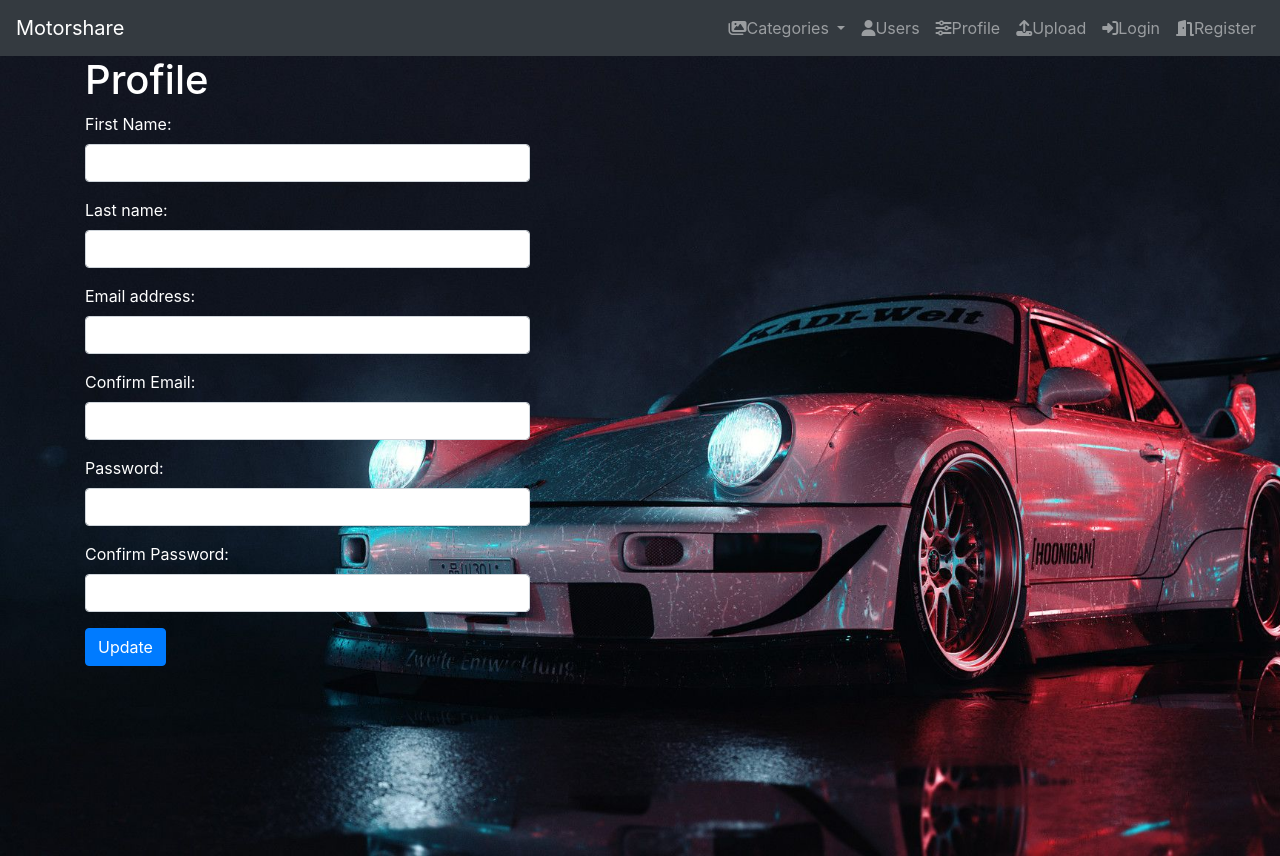
After one commit to Rcox11/MotorShare, a Flask app: page /profile in a window 1280 px wide. The commit adds this page. Run offline with Flask 2, Linux system fonts and the light colour scheme; some libraries are stand-ins or nearby versions.

Commit message:
Fixed a few things and made it look good

```diff
--- a/app/__init__.py
+++ b/app/__init__.py
@@ -1,5 +1,5 @@
 import os
-from flask import Flask, session
+from flask import Flask, session, render_template
 
 SITE_ROOT = os.path.realpath(os.path.dirname(__file__))
 UPLOAD_FOLDER = 'static/uploads'
@@ -8,6 +8,7 @@ def create_app(test_config=None):
     # create and configure the app
     app = Flask(__name__)
     app.secret_key = 'SECRET_KEY'
+    app.config['SEND_FILE_MAX_AGE_DEFAULT'] = 0
 
     @app.before_request
     def before_request_func():
@@ -23,6 +24,19 @@ def create_app(test_config=None):
         }
         return dict(user=user)
 
+    @app.after_request
+    def after_request_func(response):
+        app.logger.info('################SESSIONINFO#######################')
+        app.logger.info(session)
+        #OPTIONAL - enable to clear flash
+        #session.pop('_flashes', None)
+        return response
+
+    @app.errorhandler(404)
+    def page_not_found(e):
+        # note that we set the 404 status explicitly
+        return render_template('404.html'), 404
+
     router(app)
     return app
 
--- a/app/controllers/Account.py
+++ b/app/controllers/Account.py
@@ -4,7 +4,7 @@ from app.models.Account import Account
 
 bp = Blueprint('account', __name__, url_prefix='', static_folder='../static')
 
-@bp.route('/register', methods=('GET', 'POST'))
+@bp.route('/register', methods=['GET', 'POST'])
 def register():
     """
     Registration controller.
@@ -26,7 +26,7 @@ def register():
             # Registration error to be flashed
             error = err
         if error:
-            flash(error)
+            flash(str(error))
         else:
             # Registration successful so redirect
             flash("Please login to get started!")
@@ -34,7 +34,7 @@ def register():
 
     return render_template('account/register.html')
 
-@bp.route('/login', methods=('GET', 'POST'))
+@bp.route('/login', methods=['GET', 'POST'])
 def login():
 
     if request.method == 'POST':
@@ -45,14 +45,14 @@ def login():
         except Exception as err:
             error = err
         if error:
-            flash(error)
+            flash(str(error))
         else:
             flash("Welcome back!")
             return redirect(url_for('account.profile'))
 
     return render_template('account/login.html')
 
-@bp.route('/profile', methods=('GET', 'POST'))
+@bp.route('/profile', methods=['GET', 'POST'])
 def profile():
 
     if request.method == 'POST':
@@ -64,7 +64,7 @@ def profile():
         except Exception as err:
             error = err
         if error:
-            flash(error)
+            flash(str(error))
 
     return render_template('account/profile.html')
 
--- a/app/controllers/Home.py
+++ b/app/controllers/Home.py
@@ -6,8 +6,8 @@ bp = Blueprint('home', __name__, url_prefix='', static_folder='../static')
 # Load the index page
 @bp.route('/')
 def index():
+    return render_template('home.html')
 
-    return render_template('home.html')
 
 @bp.errorhandler(404)
 def error404(e):
--- a/app/models/Account.py
+++ b/app/models/Account.py
@@ -44,7 +44,7 @@ class Account():
             try:
                 user_data = {
                     "localId": "",
-                    "email": email,
+                    "email": "test@test.com",
                     "first_name": "",
                     "last_name": "",
                     "avatar": ""
@@ -113,7 +113,7 @@ class Account():
                 except Exception as err:
                     error = err
             if error:
-                flash(error)
+                flash(str(error))
 
     def logout(self):
         self.user.unset_user()
--- a/app/static/css/style.css
+++ b/app/static/css/style.css
@@ -16,6 +16,18 @@ body, html {
   }
 
 h1{
-    text-align: center;
+    text-align: left;
     color: #ffffff
 }
+
+.form-group {
+  color: white;
+}
+
+#register_if_you_havent{
+  color: #007bff;
+}
+
+.error{
+  color: white;
+}
--- a/app/templates/404.html
+++ b/app/templates/404.html
@@ -1 +1 @@
-<h1>Bruh, Nice ones theres a 404 error</h1>
+<h1>Bruh, Nice one theres a 404 error</h1>
--- /dev/null
+++ b/app/templates/account/profile.html
@@ -0,0 +1,50 @@
+{% extends "base.html" %}
+{% block main %}
+<div class="bg">
+
+<div class="container">
+      <div class="row">
+            <div class="col-5 offset-md-0">
+                <h1> Profile </h1>
+
+                  <form method="POST" action="/profile" >
+
+                        <div class="form-group">
+                        <label for="first name">First Name:</label>
+                        <input type="First_name" name="first_name" class="form-control" id="first_name" placeholder="">
+                        </div>
+
+                        <div class="form-group">
+                            <label for="last_Name">Last name:</label>
+                            <input type="last_name" name="last_Name" class="form-control" id="last_name" placeholder="">
+                            </div>
+
+
+                        <div class="form-group">
+                        <label for="exampleInputEmail1">Email address:</label>
+                        <input type="email" name="email" class="form-control" id="email" placeholder="">
+
+                        </div>
+                         <div class="form-group">
+                        <label for="exampleInputEmail1">Confirm Email:</label>
+                        <input type="email" name="email" class="form-control" id="email" placeholder="">
+
+                        </div>
+                        <div class="form-group">
+                        <label for="password">Password:</label>
+                        <input type="password" name="password" class="form-control" id="password" placeholder="">
+
+                        </div>
+                        <div class="form-group">
+                        <label for="passwordConfirm">Confirm Password:</label>
+                        <input type="password" name="passwordConfirm" class="form-control" id="passwordConfirm" placeholder="">
+                        </div>
+
+                        <input type="submit" class="btn btn-primary" value="Update">
+                  </form>
+            </div>
+      </div>
+</div>
+</div>
+
+{% endblock %}
--- a/app/templates/base.html
+++ b/app/templates/base.html
@@ -34,7 +34,7 @@
                     <a class="nav-link" href="#"><i class="fas fa-user"></i>Users</a>
                 </li>
                 <li class="nav-item">
-                    <a class="nav-link" href="#"><i class="fas fa-sliders-h"></i>Settings</a>
+                    <a class="nav-link" href="/profile"><i class="fas fa-sliders-h"></i>Profile</a>
                 </li>
                 <li class="nav-item">
                     <a class="nav-link" href="/upload"><i class="fas fa-upload"></i>Upload</a>
```
Also changed, not shown: app/templates/account/Login.html (+12 -8 lines), app/templates/account/register.html (+20 -9 lines), app/templates/home.html (line endings or trailing spaces).
